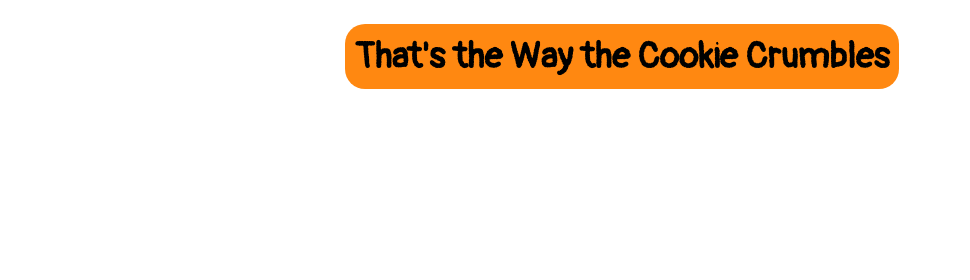
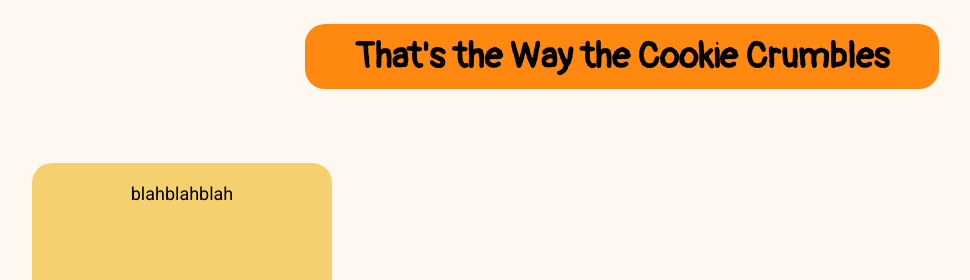
Before and after one commit to iO-Academy/2021-jan-sloths-biscuit-app, a PHP site: page / in a window 1280 px wide. Shown: the top 280 px of the page, without its empty margins (18-988 px from the left). Run offline with PHP 8.4, Linux system fonts and the light colour scheme.

Commit message:
Added a dummy card, added hover to the card, elements placed in the correct places

```diff
--- a/src/index.php
+++ b/src/index.php
@@ -21,12 +21,12 @@ namespace BiscuitApp;
     </div>
     <div  class="outer-container">
         <div class="card">
-            <div class="item-header"></div>
-            <div class="item-img"></div>
-            <div class="item-data"></div>
+            <div class="item-header">blahblahblah</div>
+            <div class="item-img"><img src="https://placekitten.com/200/250"></div>
+            <div class="item-data">blahblahblahb lahblahb lahblahb lahblahbla hblahblah</div>
         </div>
     </div>
 </main>
 
 </body>
-</html>
+</html>>
--- a/src/script.css
+++ b/src/script.css
@@ -11,15 +11,20 @@ body {
     margin: 0;
     font-family: 'Roboto', sans-serif;
     font-size: 1.8rem;
+    background-color: #FFF8F0;
 }
 
 h1 {
     font-family: 'Pangolin', cursive;
     background-color: #FF8811;
     border-radius: 20px;
-    padding: 10px;
+    padding: 10px 50px;
     text-align: center;
     display: inline-block;
+}
+
+img {
+   border-radius: 20px;
 }
 
 .header-container {
@@ -27,3 +32,34 @@ h1 {
     display: flex;
     justify-content: space-around;
 }
+
+.outer-container {
+    display: flex;
+    flex-direction: row;
+    flex-wrap: wrap;
+}
+
+.card {
+    margin: 50px;
+    background-color: #F4D06F;
+    width: 300px;
+    height: 500px;
+    border-radius: 20px;
+    display: flex;
+    flex-direction: column;
+}
+
+.card:hover {
+    background-color: #9DD9D2;
+}
+
+.item-data, .item-header, .item-img {
+    height: 100px;
+    display: flex;
+    justify-content: center;
+    padding: 20px;
+}
+
+.item-img {
+    height: 300px;
+}
```
